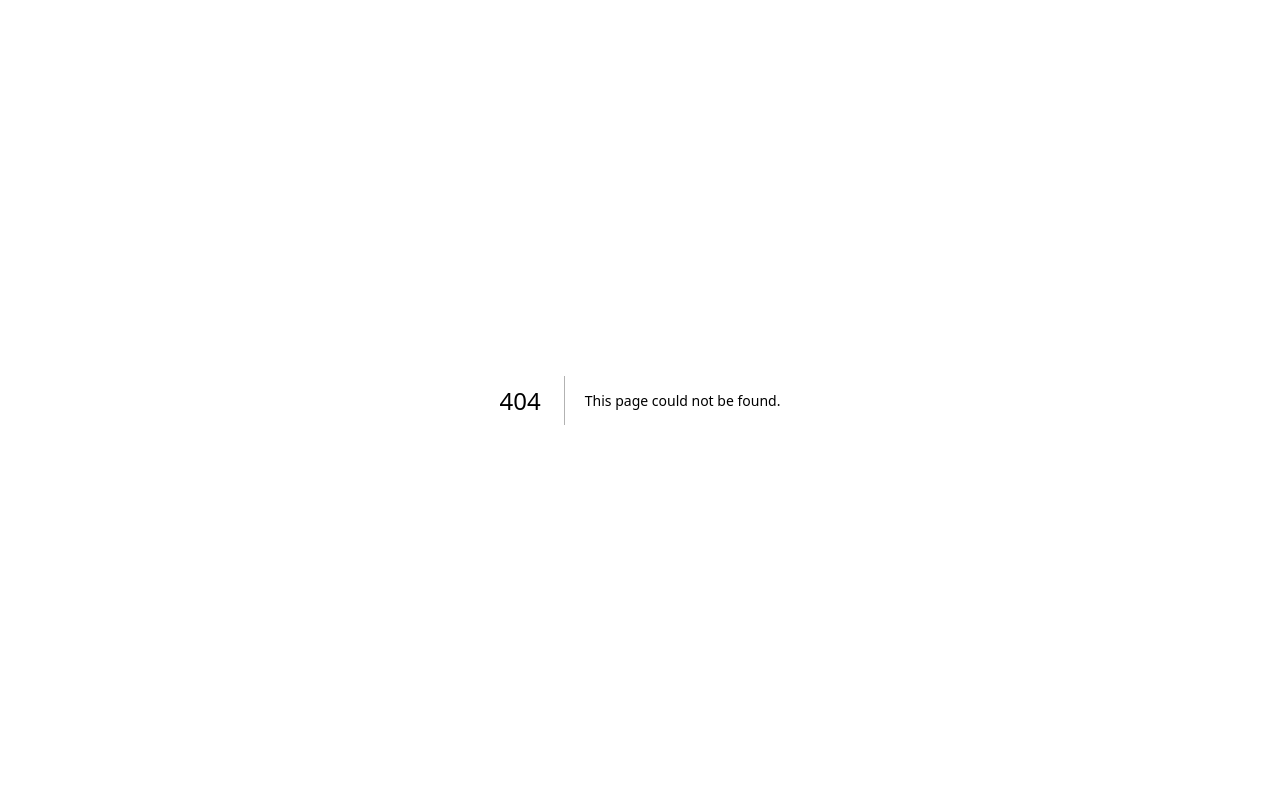
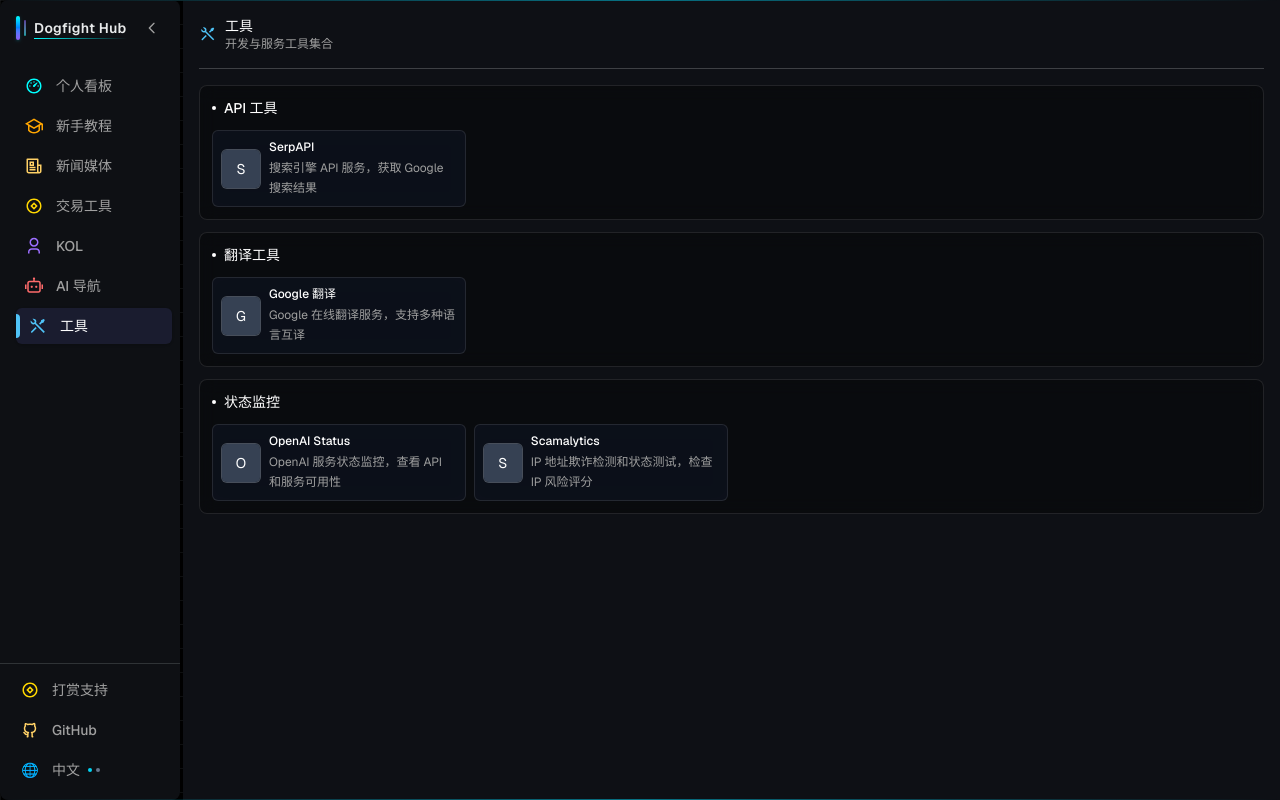
Before and after one commit to sumingcheng/smc-nav, a Next.js app: page /tools in a window 1280 px wide. Before the commit this address had no page. Built offline with nearby package versions, Linux system fonts and the light colour scheme.

Commit message:
feat: add Tools section with related components and data

```diff
--- a/src/components/LeftSidebar.tsx
+++ b/src/components/LeftSidebar.tsx
@@ -19,6 +19,7 @@ const iconColors: Record<string, string> = {
   'trading-tools': '#FFD700', // 金色 - 打狗
   'crypto-bloggers': '#9C6EFF', // 紫色 - 博主
   'ai-navigation': '#FF6B6B', // 红色 - AI 导航
+  'tools': '#4FC3F7', // 浅蓝色 - 工具
 };
 
 export default function LeftSidebar({ categories }: LeftSidebarProps) {
--- a/src/components/RightContent.tsx
+++ b/src/components/RightContent.tsx
@@ -6,6 +6,7 @@ import CryptoBloggersSection from './CryptoBloggersSection';
 import DashboardSection from './DashboardSection';
 import TutorialSection from './TutorialSection';
 import AINavigationSection from './AINavigationSection';
+import ToolsSection from './ToolsSection';
 
 interface RightContentProps {
   currentCategory: Category | undefined;
@@ -19,6 +20,7 @@ const iconColors: Record<string, string> = {
   'trading-tools': '#FFD700', // 金色 - 打狗
   'crypto-bloggers': '#9C6EFF', // 紫色 - 博主
   'ai-navigation': '#FF6B6B', // 红色 - AI 导航
+  'tools': '#4FC3F7', // 浅蓝色 - 工具
 };
 
 export default function RightContent({ currentCategory }: RightContentProps) {
@@ -46,6 +48,8 @@ export default function RightContent({ currentCategory }: RightContentProps) {
         return <CryptoBloggersSection category={currentCategory} />;
       case 'ai-navigation':
         return <AINavigationSection category={currentCategory} />;
+      case 'tools':
+        return <ToolsSection category={currentCategory} />;
       case 'dashboard':
         return <DashboardSection />;
       default:
--- /dev/null
+++ b/src/components/ToolsSection.tsx
@@ -0,0 +1,34 @@
+import * as Tooltip from '@radix-ui/react-tooltip';
+import { Category } from '../types';
+import WebsiteCard from './WebsiteCard';
+
+interface ToolsSectionProps {
+  category: Category;
+}
+
+export default function ToolsSection({ category }: ToolsSectionProps) {
+  return (
+    <Tooltip.Provider>
+      <div className="space-y-3">
+        {category.subcategories.map((subcategory) => (
+          <div key={subcategory.id} className="bg-black/30 backdrop-blur-sm rounded-lg p-3 border border-white/10 hover:border-white/20 transition-all duration-200">
+            {/* 子分类标题 */}
+            <div className="mb-3">
+              <div className="flex items-center space-x-2 mb-1">
+                <div className="w-1 h-1 bg-white rounded-full" />
+                <h3 className="text-sm font-medium text-white">{subcategory.name}</h3>
+              </div>
+            </div>
+
+            {/* 网站列表 */}
+            <div className="grid grid-cols-1 md:grid-cols-2 lg:grid-cols-3 xl:grid-cols-4 gap-2">
+              {subcategory.websites.map((website, index) => (
+                <WebsiteCard key={index} website={website} categoryId={category.id} />
+              ))}
+            </div>
+          </div>
+        ))}
+      </div>
+    </Tooltip.Provider>
+  );
+}
--- a/src/data/index.ts
+++ b/src/data/index.ts
@@ -5,6 +5,7 @@ import { newsMedia } from './news-media'
 import { tradingTools } from './trading-tools'
 import { cryptoBloggers } from './crypto-bloggers'
 import { aiNavigation } from './ai-navigation'
+import { tools } from './tools'
 
 export const categories = [
   dashboard,
@@ -13,6 +14,7 @@ export const categories = [
   tradingTools,
   cryptoBloggers,
   aiNavigation,
+  tools,
 ]
 
-export { dashboard, tutorial, newsMedia, tradingTools, cryptoBloggers, aiNavigation }
+export { dashboard, tutorial, newsMedia, tradingTools, cryptoBloggers, aiNavigation, tools }
--- /dev/null
+++ b/src/data/tools.tsx
@@ -0,0 +1,56 @@
+import { Category } from '../types';
+import { RiToolsLine } from 'react-icons/ri';
+
+export const tools: Category = {
+  id: 'tools',
+  name: '工具',
+  description: '开发与服务工具集合',
+  icon: <RiToolsLine className="text-lg" />,
+  subcategories: [
+    {
+      id: 'api-tools',
+      name: 'API 工具',
+      description: 'API 相关开发工具与服务',
+      websites: [
+        {
+          name: 'SerpAPI',
+          url: 'https://serpapi.com/dashboard',
+          description: '搜索引擎 API 服务，获取 Google 搜索结果',
+          icon: 'https://www.google.com/s2/favicons?domain=serpapi.com&sz=64',
+        },
+      ],
+    },
+    {
+      id: 'translation-tools',
+      name: '翻译工具',
+      description: '在线翻译服务与工具',
+      websites: [
+        {
+          name: 'Google 翻译',
+          url: 'https://translate.google.com/?hl=zh-CN&sl=en&tl=zh-CN&op=translate',
+          description: 'Google 在线翻译服务，支持多种语言互译',
+          icon: 'https://www.google.com/s2/favicons?domain=translate.google.com&sz=64',
+        },
+      ],
+    },
+    {
+      id: 'status-monitoring',
+      name: '状态监控',
+      description: '服务状态监控平台',
+      websites: [
+        {
+          name: 'OpenAI Status',
+          url: 'https://status.openai.com/',
+          description: 'OpenAI 服务状态监控，查看 API 和服务可用性',
+          icon: 'https://www.google.com/s2/favicons?domain=status.openai.com&sz=64',
+        },
+        {
+          name: 'Scamalytics',
+          url: 'https://scamalytics.com/',
+          description: 'IP 地址欺诈检测和状态测试，检查 IP 风险评分',
+          icon: 'https://www.google.com/s2/favicons?domain=scamalytics.com&sz=64',
+        },
+      ],
+    },
+  ],
+};
--- /dev/null
+++ b/src/pages/tools.tsx
@@ -0,0 +1,40 @@
+import { Geist } from 'next/font/google';
+import LeftSidebar from '../components/LeftSidebar';
+import RightContent from '../components/RightContent';
+import { categories } from '../data';
+
+const geistSans = Geist({
+  variable: '--font-geist-sans',
+  subsets: ['latin'],
+});
+
+export default function Tools() {
+  const currentCategory = categories.find((cat) => cat.id === 'tools');
+
+  return (
+    <div className={`${geistSans.className} min-h-screen bg-black text-[#e7e9ea] relative overflow-hidden`}>
+      {/* 网格背景 */}
+      <div className="absolute inset-0 w-full h-full overflow-hidden z-5">
+        <div
+          className="absolute inset-0"
+          style={{
+            backgroundImage: 'linear-gradient(rgba(47, 51, 54, 0.3) 1px, transparent 1px), linear-gradient(to right, rgba(47, 51, 54, 0.3) 1px, transparent 1px)',
+            backgroundSize: '24px 24px',
+          }}
+        ></div>
+      </div>
+
+      {/* 主布局 */}
+      <div className="relative z-10 min-h-screen flex gap-[3px]">
+        <LeftSidebar categories={categories} />
+        <RightContent currentCategory={currentCategory} />
+      </div>
+
+      {/* 顶部装饰线 */}
+      <div className="absolute top-0 left-0 right-0 h-px bg-gradient-to-r from-transparent via-cyan-400/50 to-transparent z-20" />
+
+      {/* 底部装饰线 */}
+      <div className="absolute bottom-0 left-0 right-0 h-px bg-gradient-to-r from-transparent via-cyan-400/50 to-transparent z-20" />
+    </div>
+  );
+}
```
